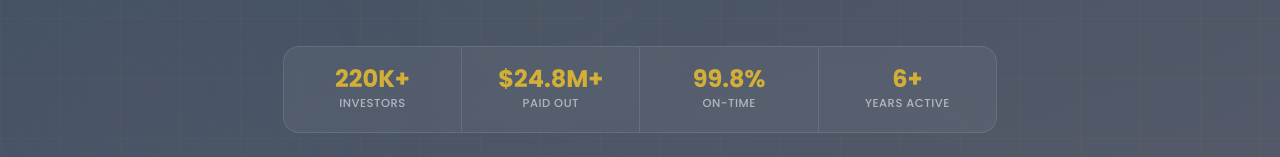
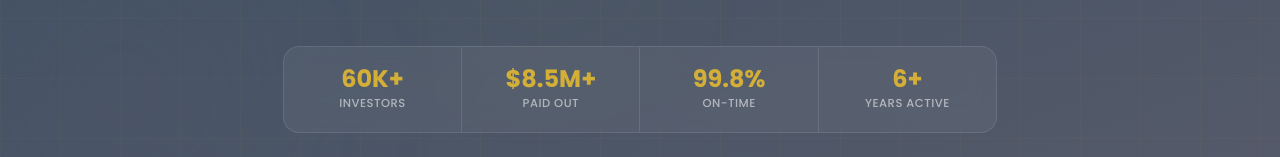
Before and after one commit to Tunechi3/Wallstreet, a React (Vite) app: page /about in a window 1280 px wide. Shown: the part 604-761 px from the top of the page. Built offline with nearby package versions, Linux system fonts and the light colour scheme; no server answers; a web font is replaced by a local one.

Commit message:
Update team member initials and revise community statistics on About Page

```diff
--- a/src/pages/Aboutpage.jsx
+++ b/src/pages/Aboutpage.jsx
@@ -103,7 +103,7 @@ const TEAM = [
     gradient: 'linear-gradient(135deg, #3d4f63 0%, #555a69 100%)',
   },
   {
-    initials: 'RO',
+    initials: 'MS',
     name: 'Michael Saylor',
     role: 'Chief Technology Officer',
     bio: 'Former fintech architect at Stripe with expertise in high-frequency trading infrastructure and distributed systems.',
@@ -117,7 +117,7 @@ const TIMELINE = [
   { year: '2019', title: 'First 1,000 Investors', desc: 'Reached our first milestone of 1,000 active investors within just 8 months. Processed over $2M in successful payouts.' },
   { year: '2021', title: 'Platform Expansion', desc: 'Launched our proprietary trading algorithm suite and expanded to cover 12 global markets. Total payouts crossed $5M.' },
   { year: '2022', title: 'Security Overhaul', desc: 'Achieved PCI DSS compliance and implemented military-grade 256-bit encryption across all systems and transactions.' },
-  { year: '2023', title: '100K+ Community', desc: 'Surpassed 100,000 registered members. Launched our referral program and introduced tiered investment plans.' },
+  { year: '2023', title: '100K+ Community', desc: 'Surpassed 30,000 registered members. Launched our referral program and introduced tiered investment plans.' },
   { year: '2024', title: 'Global Recognition', desc: 'Recognized as one of the fastest-growing prop trading platforms. Total payouts exceeded $20M with 99.8% on-time delivery.' },
 ];
 
@@ -243,8 +243,8 @@ const Aboutpage = () => {
           </div>
           <div className="ap-hero-strip">
             {[
-              { val: '220K+', lab: 'Investors' },
-              { val: '$24.8M+', lab: 'Paid Out' },
+              { val: '60K+', lab: 'Investors' },
+              { val: '$8.5M+', lab: 'Paid Out' },
               { val: '99.8%', lab: 'On-Time' },
               { val: '6+', lab: 'Years Active' },
             ].map((s) => (
```
